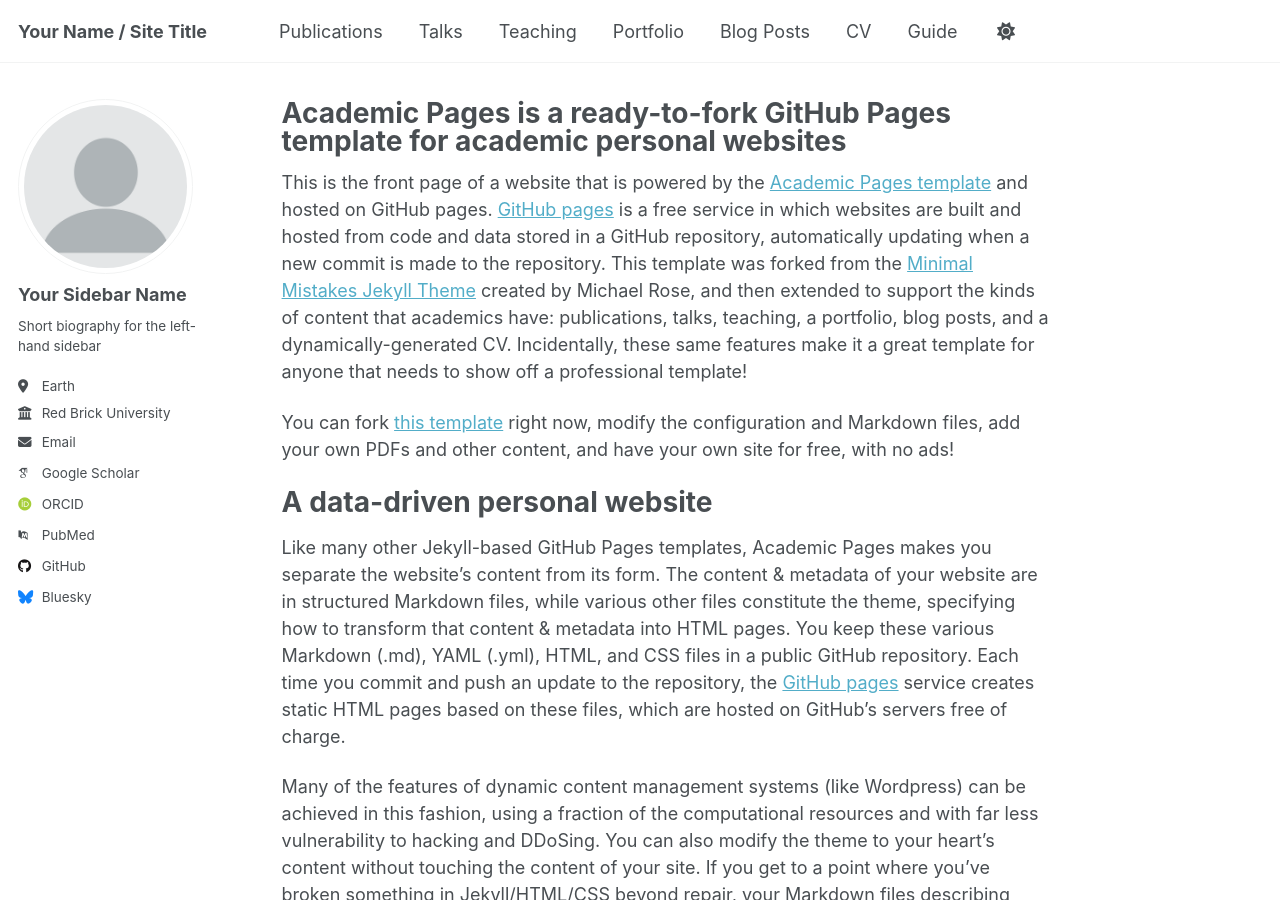
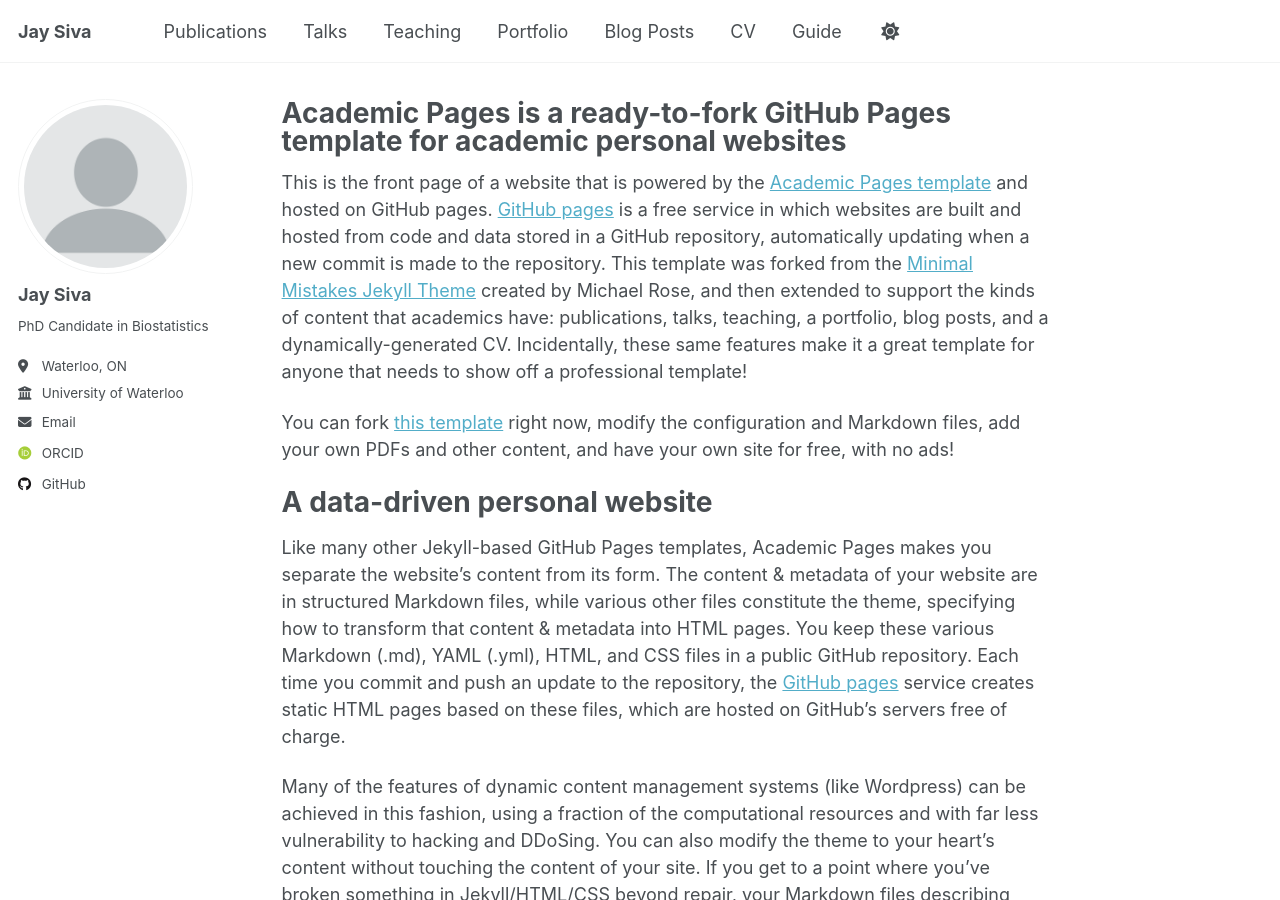
Before and after one commit to jsiva731/jsiva731.github.io, a Jekyll site: the page built from _pages/about.md, in a window 1280 px wide and 900 px high. Built offline with Jekyll 4.4.1, drawn with Linux system fonts in a browser that asks for light colours; some web fonts are replaced; a script that is not in the unit is left out.

Commit message:
Update _config.yml
editing title, sidebar

```diff
--- a/_config.yml
+++ b/_config.yml
@@ -9,7 +9,7 @@
 # Basic Site Settings
 locale                   : "en-US"
 site_theme               : "default" # Currently available options are "default", "air"
-title                    : "Your Name / Site Title"
+title                    : "Jay Siva"
 title_separator          : "-"
 name                     : &name "Your Name"
 description              : &description "Your Name's academic portfolio"   # Update this with a general description of your site, this is the default if not overridden by a page
@@ -24,23 +24,23 @@ repository               : "academicpages/academicpages.github.io"
 author:
   # Biographic information
   avatar           : "profile.png"
-  name             : "Your Sidebar Name"
+  name             : "Jay Siva"
   pronouns         : # example: "she/her"
-  bio              : "Short biography for the left-hand sidebar"
-  location         : "Earth"
-  employer         : "Red Brick University"
+  bio              : "PhD Candidate in Biostatistics"
+  location         : "Waterloo, ON"
+  employer         : "University of Waterloo"
   uri              : # URL
-  email            : "none@example.org"
+  email            : "jsivatha[at]uwaterloo[dot]ca"
 
   # Academic websites
   academia         : # URL
   arxiv            : # URL - Update with the correct link to your profile
-  googlescholar    : "https://scholar.google.com/citations?user=PS_CX0AAAAAJ"
+  googlescholar    : # URL
   inspire-hep      : # URL
   impactstory      : # URL
   orcid            : "https://orcid.org/yourorcidurl"
   semantic         : # URL
-  pubmed           : "https://www.ncbi.nlm.nih.gov/pubmed/?term=john+snow"
+  pubmed           : # URL
   researchgate     : # URL
   scopus           : # URL
 
@@ -48,13 +48,13 @@ author:
   bitbucket        : # Username - Update with your username on the site
   codepen          : # Username
   dribbble         : # Username
-  github           : "academicpages"
+  github           : "jsiva731"
   kaggle           : # Username
   stackoverflow    : # User number or user number and name (i.e., use "1" or "1/jeff-atwood")
 
   # Social media
   artstation       : # Username
-  bluesky          : "bsky.app" # Replace this with you Bluesky username
+  bluesky          : # "bsky.app" # Replace this with you Bluesky username
   facebook         : # Username
   flickr           : # Username
   foursquare       : # Username
```
